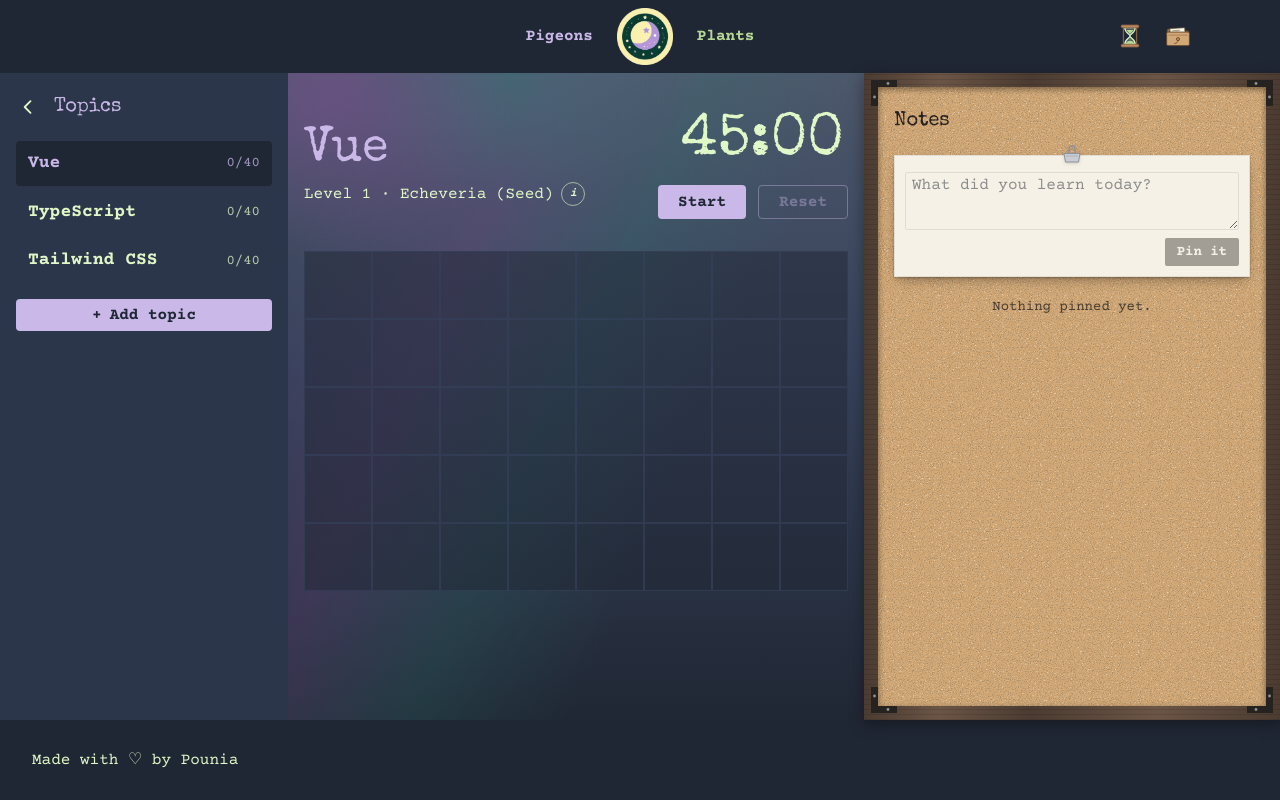
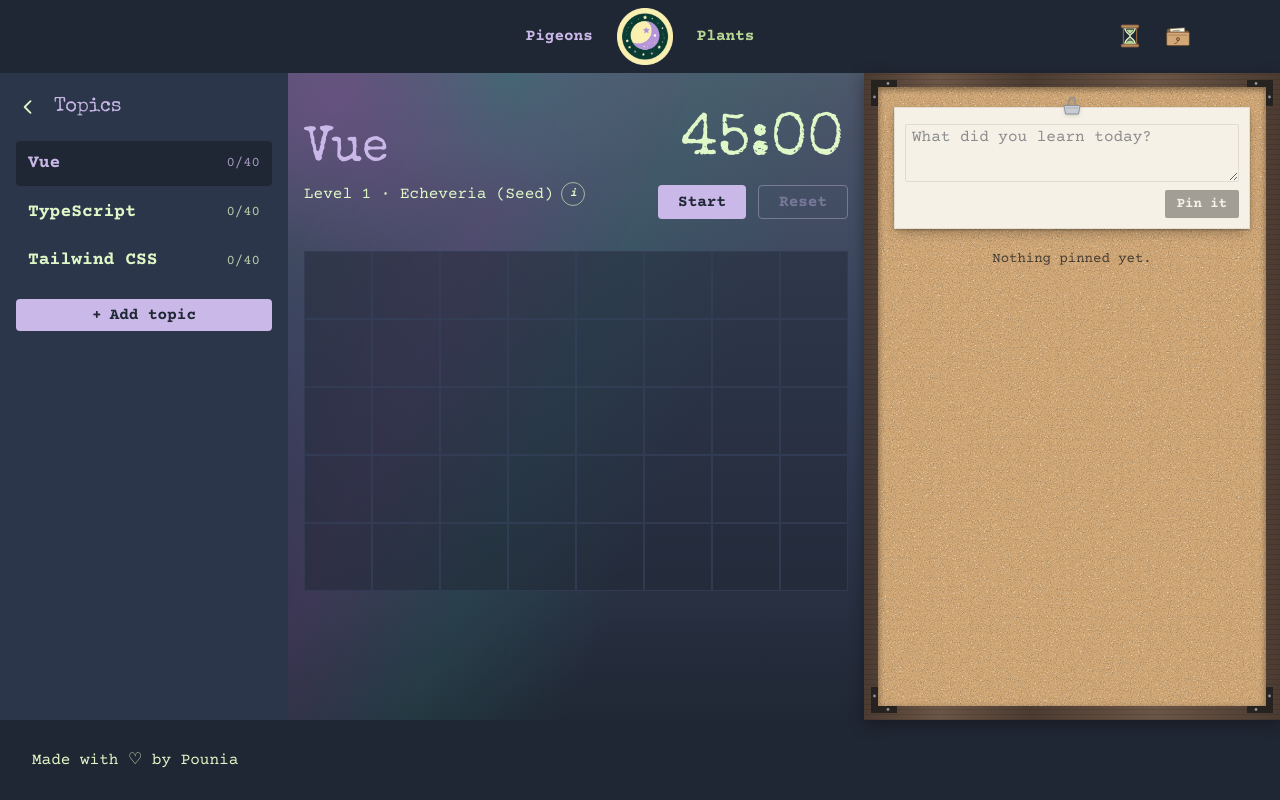
Before and after one commit to VeiveHata/pigeons-world, a Vue app: page /pigeons in a window 1280 px wide. Built offline with nearby package versions, Linux system fonts and the light colour scheme.

Commit message:
remove notes title

```diff
--- a/src/components/notes/CorkBoard.vue
+++ b/src/components/notes/CorkBoard.vue
@@ -50,9 +50,6 @@ const CORNERS = [
 
     <!-- min-w-0: the cork fits inside the frame instead of growing to its content -->
     <div class="cork flex min-w-0 flex-1 flex-col gap-5 p-4 pt-5">
-      <h2 class="font-display text-xl text-iron">Notes</h2>
-
-      <!-- New note: a blank print clipped to the board -->
       <form
         class="note relative flex flex-col gap-2 p-2.5 pt-4"
         @submit.prevent="pin"
```
